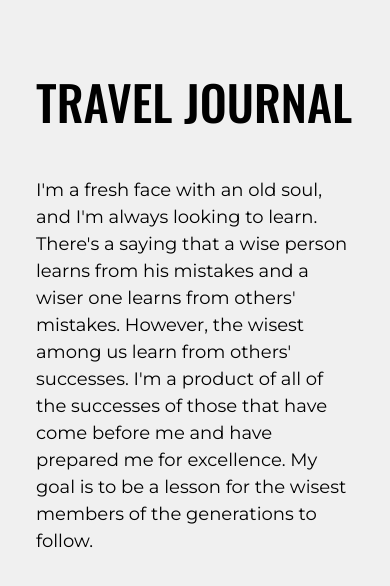
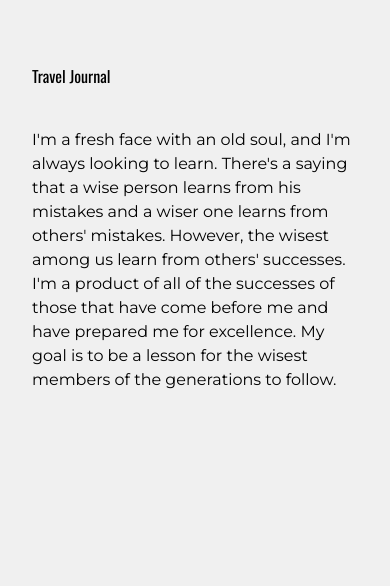
Before and after one commit to mqwebster/mqwebster, a Next.js app: page /portfolio/travel-journal in a window 390 px wide. Shown: the top 586 px of the page. Built offline with nearby package versions, Linux system fonts and the light colour scheme.

Commit message:
updated global typography/typescale for project with clearer named css variables

```diff
--- a/src/styles/globals.css
+++ b/src/styles/globals.css
@@ -17,10 +17,13 @@
 }
 
 html {
-  font-size: 18px;
+  font-size: 16px;
   font-family: "Montserrat";
   scroll-behavior: smooth;
+  --typescale: 1.333;
   --fontSize: 1rem;
+  --headingLineHeight: 1.333;
+  --bodyLineHeight: 1.5;
 }
 
 body,
@@ -29,12 +32,6 @@ section,
 .buttonImage {
   color: rgb(var(--foreground-rgb));
   background: rgb(var(--background-start-rgb));
-  /* background: linear-gradient(
-      to bottom,
-      transparent,
-      rgb(var(--background-end-rgb))
-    )
-    rgb(var(--background-start-rgb)); */
 }
 
 section {
@@ -64,75 +61,99 @@ details summary::-webkit-details-marker {
     scrollbar-color: #ffffff #228ee8;
   }
 
-  .type-preset-1 {
-    font-size: 112px;
-    line-height: 140px;
+  .heading-1 {
+    font-size: calc(var(--fontSize) * pow(var(--typescale), 7));
+    line-height: var(--headingLineHeight);
     font-weight: 500;
     text-transform: uppercase;
   }
-  .type-preset-2 {
-    font-size: 88px;
-    line-height: 110px;
+  .heading-2 {
+    font-size: calc(var(--fontSize) * pow(var(--typescale), 6));
+    line-height: var(--headingLineHeight);
     font-weight: 500;
     text-transform: uppercase;
   }
-  .type-preset-3 {
-    font-size: 64px;
-    line-height: 80px;
+  .heading-3 {
+    font-size: calc(var(--fontSize) * pow(var(--typescale), 5));
+    line-height: var(--headingLineHeight);
     font-weight: 500;
     text-transform: uppercase;
   }
-  .type-preset-4 {
-    font-size: 40px;
-    line-height: 50px;
+  .heading-4 {
+    font-size: calc(var(--fontSize) * pow(var(--typescale), 4));
+    line-height: var(--headingLineHeight);
     font-weight: 500;
     text-transform: uppercase;
   }
-  .type-preset-base {
-    font-size: 1rem;
-    line-height: calc(1rem * 2);
+  .heading-5 {
+    font-size: calc(var(--fontSize) * pow(var(--typescale), 3));
+    line-height: var(--headingLineHeight);
+    font-weight: 500;
+    text-transform: uppercase;
   }
-  .type-preset-lg {
-    font-size: calc(1rem * 1.5);
-    line-height: calc(1rem * 2.5);
+  .heading-6 {
+    font-size: calc(var(--fontSize) * pow(var(--typescale), 2));
+    line-height: var(--headingLineHeight);
+    font-weight: 500;
+    text-transform: uppercase;
+  }
+  .body-lg {
+    font-size: calc(var(--fontSize) * var(--typescale));
+    line-height: var(--bodyLineHeight);
+  }
+  .body-base {
+    font-size: var(--fontSize);
+    line-height: var(--bodyLineHeight);
+  }
+  .body-sm {
+    font-size: calc(var(--fontSize) / var(--typescale));
+    line-height: var(--bodyLineHeight);
+  }
+  .body-xs {
+    font-size: calc(var(--fontSize) / pow(var(--typescale), 2));
+    line-height: var(--bodyLineHeight);
   }
 
-  @media (max-width: 640px) {
+  @media (max-width: 768px) {
     .resumeScrollPosition {
       scroll-margin-block-start: 28vh;
     }
 
-    .type-preset-1 {
-      font-size: 60px;
-      line-height: 75px;
+    .heading-1 {
+      font-size: calc(var(--fontSize) * pow(var(--typescale), 4));
+      line-height: var(--headingLineHeight);
       font-weight: 500;
       text-transform: uppercase;
     }
-    .type-preset-2 {
-      font-size: 48px;
-      line-height: 60px;
+    .heading-2 {
+      font-size: calc(var(--fontSize) * pow(var(--typescale), 3));
+      line-height: var(--headingLineHeight);
       font-weight: 500;
       text-transform: uppercase;
     }
-    .type-preset-3 {
-      font-size: 36px;
-      line-height: 45px;
+    .heading-3 {
+      font-size: calc(var(--fontSize) * pow(var(--typescale), 2));
+      line-height: var(--headingLineHeight);
       font-weight: 500;
       text-transform: uppercase;
     }
-    .type-preset-4 {
-      font-size: 24px;
-      line-height: 30px;
+    .heading-4 {
+      font-size: calc(var(--fontSize) * var(--typescale));
+      line-height: var(--headingLineHeight);
       font-weight: 500;
       text-transform: uppercase;
     }
-    .type-preset-base {
-      font-size: 1rem;
-      line-height: calc(1rem * 1.5);
+    .heading-5 {
+      font-size: var(--fontSize);
+      line-height: var(--headingLineHeight);
+      font-weight: 500;
+      text-transform: uppercase;
     }
-    .type-preset-lg {
-      font-size: calc(1rem * 1.25);
-      line-height: calc(1rem * 1.75);
+    .heading-6 {
+      font-size: calc(var(--fontSize) / var(--typescale));
+      line-height: var(--headingLineHeight);
+      font-weight: 500;
+      text-transform: uppercase;
     }
   }
 }
```
